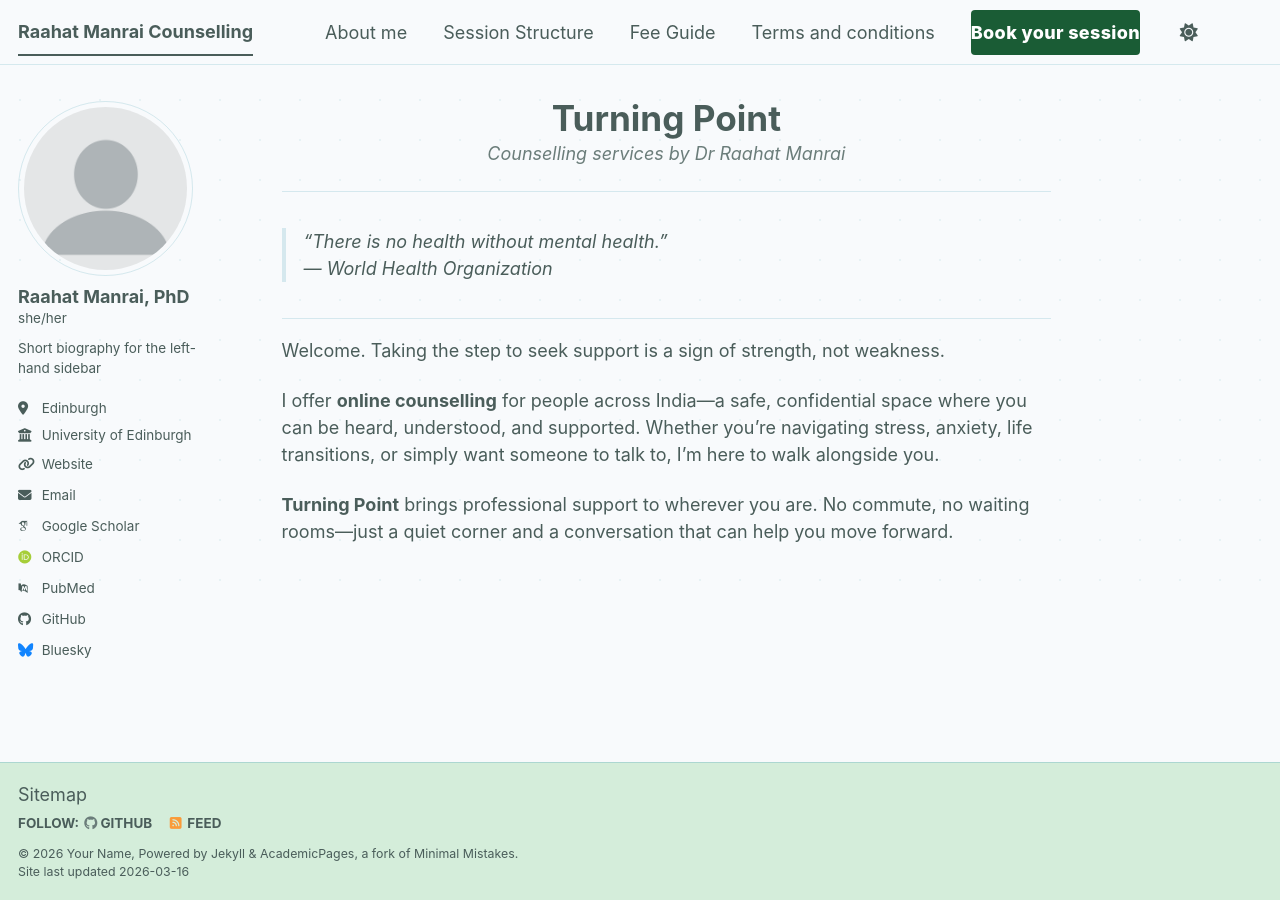
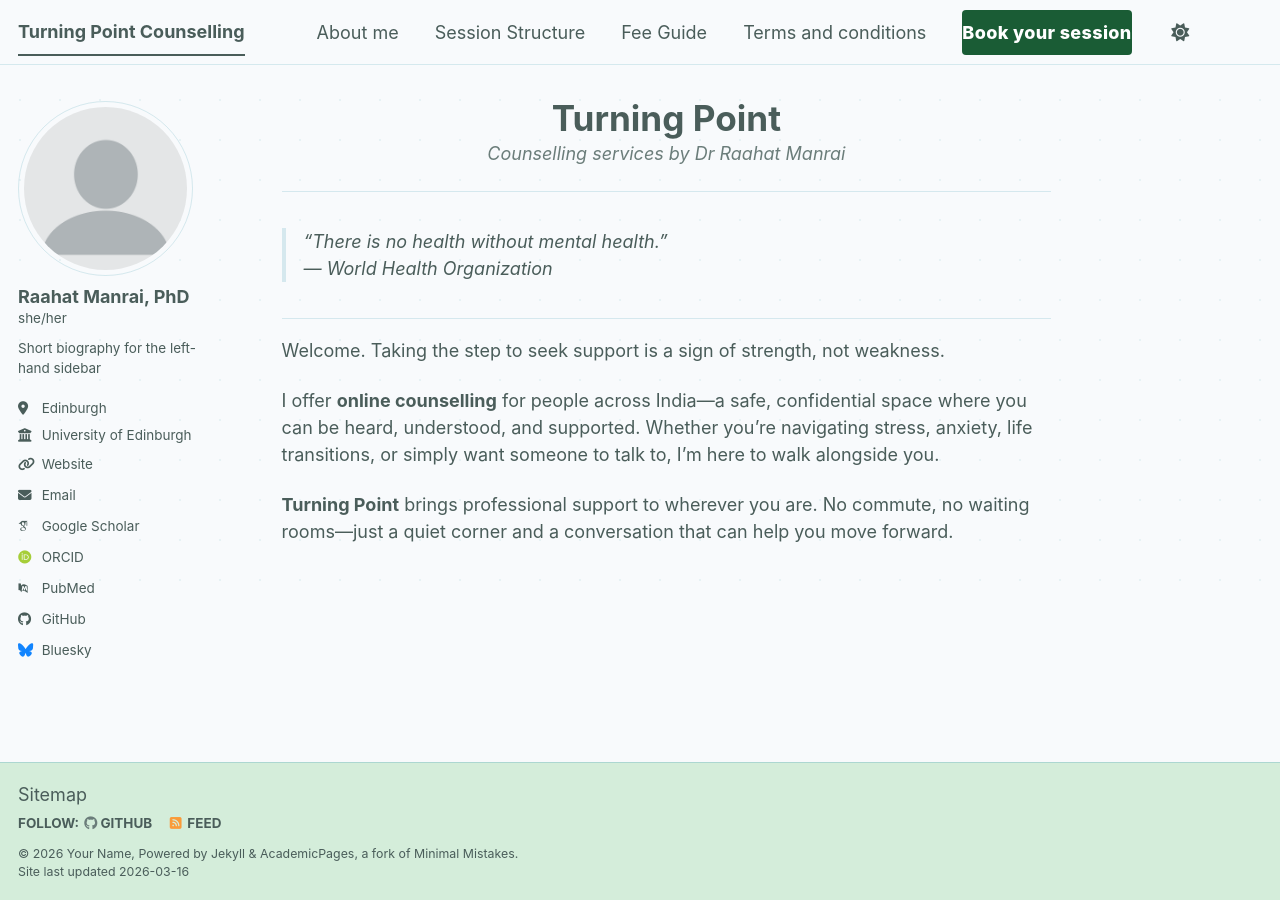
Before and after one commit to RaahatManrai/RaahatManrai.github.io, a Jekyll site: the page built from _pages/about.md, in a window 1280 px wide. Built offline with Jekyll 4.4.1, drawn with Linux system fonts in a browser that asks for light colours; some web fonts are replaced; a script bundle is joined from its source files by our own code; library files that are not in the unit come from our copies.

Commit message:
changed wording of home tab

```diff
--- a/_config.yml
+++ b/_config.yml
@@ -9,7 +9,7 @@
 # Basic Site Settings
 locale                   : "en-US"
 site_theme               : "pastel" # The available themes options are "default", "air", "sunrise", "mint", "dirt", "contrast" and "pastel"
-title                    : "Raahat Manrai Counselling"
+title                    : "Turning Point Counselling"
 title_separator          : "-"
 name                     : &name "Your Name"
 description              : &description "Your Name's academic portfolio"   # Update this with a general description of your site, this is the default if not overridden by a page
```
